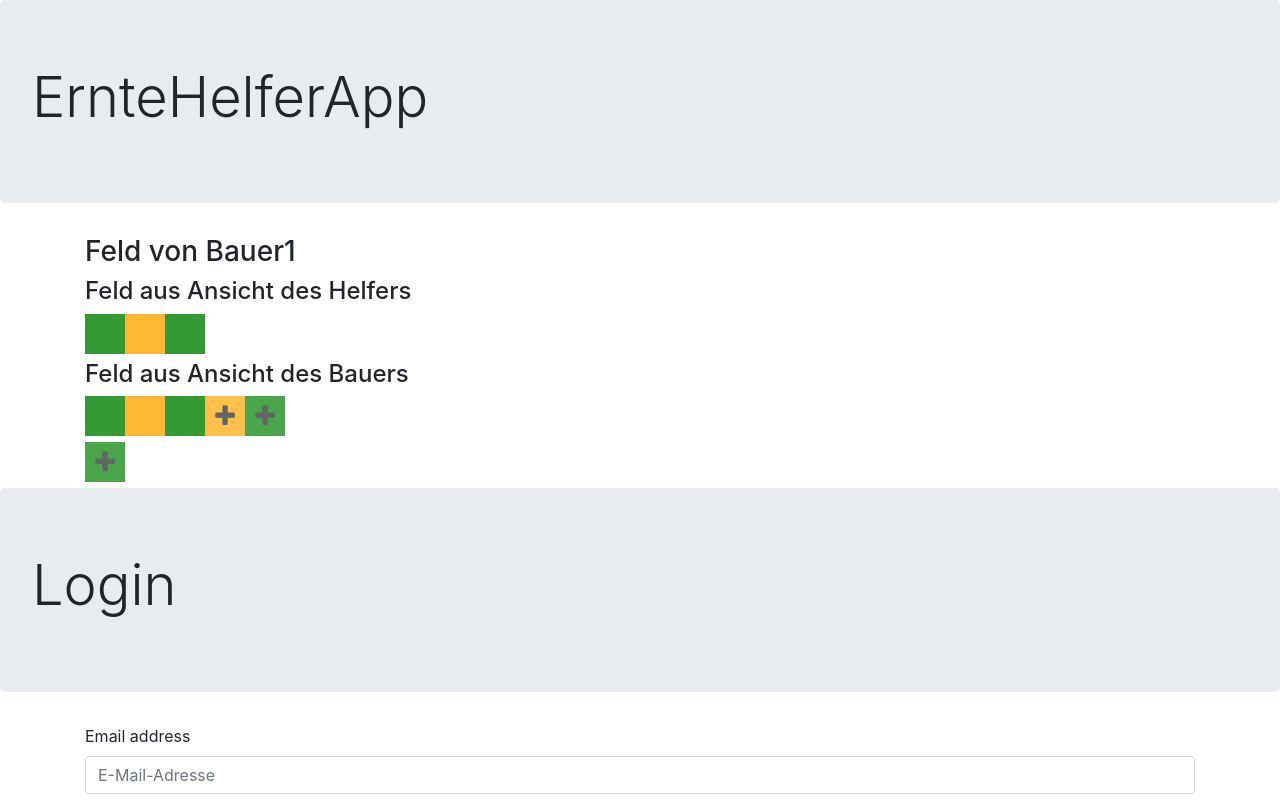
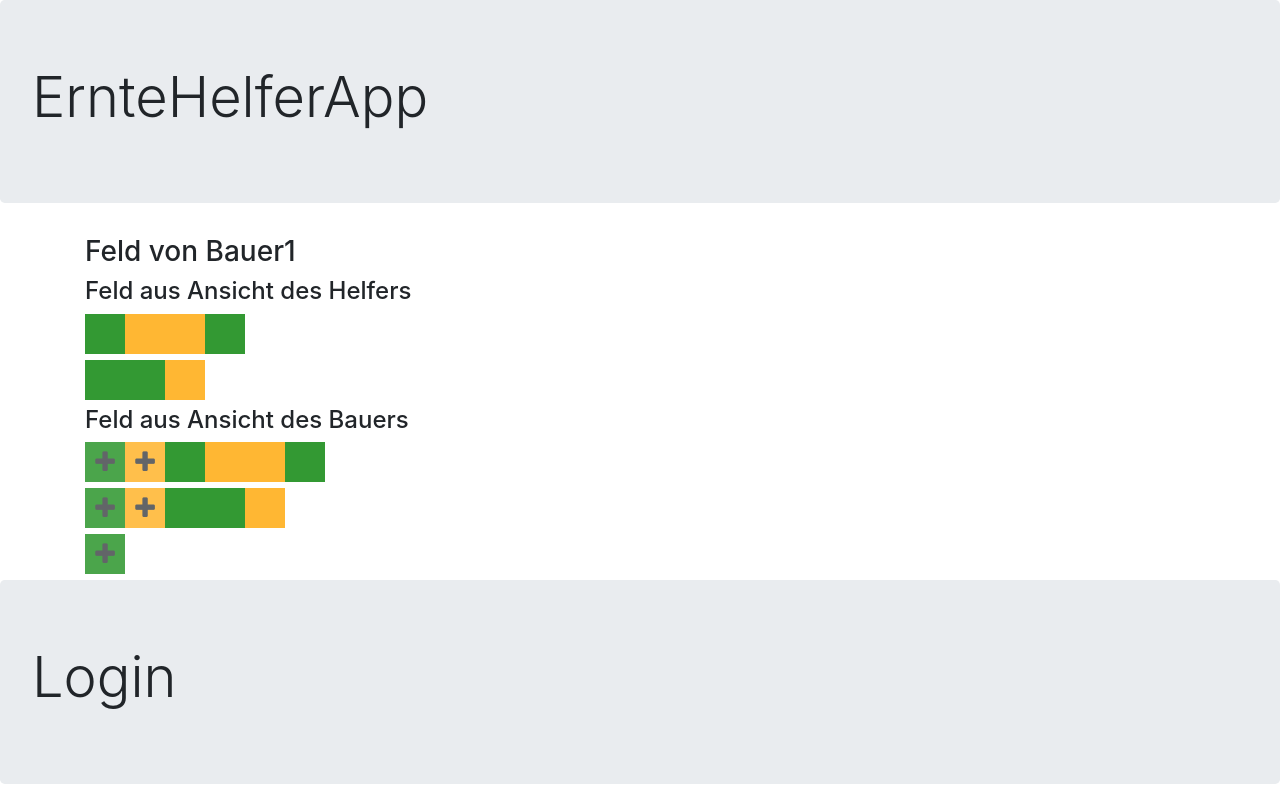
Before and after one commit to TeamBrickFire/BauerVue, a Vue app: page / in a window 1280 px wide. Shown: the top 800 px of the page. Built offline with nearby package versions, Linux system fonts and the light colour scheme.

Commit message:
Feld wird richtig gezeichent

```diff
--- a/src/components/FarmFields.vue
+++ b/src/components/FarmFields.vue
@@ -1,18 +1,27 @@
 <template>
     <div class="farmfields">
-        <div class="field-row" v-bind:key="fieldy" v-for="(fieldy, indexY) in fields">
-            <template v-for="(fieldx, indexX) in fieldy">
-                <span v-on:click="changeField(indexX, indexY)" class="farm-field harvestable" v-bind:key="fieldx" v-if="fieldx[0] === 0"/>
-                <span v-on:click="changeField(indexX, indexY)" class="farm-field harvested" v-bind:key="fieldx" v-else/>
-            </template>
-            <span v-if="editable" v-on:click="addField(indexY, 1)" class="farm-field clickable"
-                  style="background-color: orange;"><i class="fa fa-plus farm-field-element"
-                                                       aria-hidden="true"/></span>
-            <span v-if="editable" v-on:click="addField(indexY, 0)" class="farm-field clickable"
-                  style="background-color: green;"><i class="fa fa-plus farm-field-element" aria-hidden="true"/></span>
+        <div class="field-row" :key="x" v-for="(x, xIndex) in f2">
+            <!-- Green button too add new fields in a row  -->
+            <span v-if="editable" v-on:click="addField(xIndex, false)" class="farm-field clickable" style="background-color: green;">
+                <i class="fa fa-plus farm-field-element" aria-hidden="true"/>
+            </span>
+
+            <!-- Yellow button too add new fields in a row  -->
+            <span v-if="editable" v-on:click="addField(xIndex, true)" class="farm-field clickable" style="background-color: orange;">
+                <i class="fa fa-plus farm-field-element" aria-hidden="true"/>
+            </span>
+                <template  v-for="(y, yIndex) in x">
+                    <template v-for="z in y">
+                        <!--  Green or yellow field drawing -->
+                        <span v-on:click="changeField(xIndex, yIndex)" class="farm-field harvestable" v-bind:key="z" v-if="z === false"/>
+                        <span v-on:click="changeField(xIndex, yIndex)" class="farm-field harvested" v-bind:key="z" v-else/>
+                    </template>
+                </template>
         </div>
-        <span v-if="editable" v-on:click="addFieldRow" class="farm-field clickable" style="background-color: green;"><i
-                class="fa fa-plus farm-field-element" aria-hidden="true"/></span>
+        <!--  Green button at the bottom to create a new row  -->
+        <span v-if="editable" v-on:click="addFieldRow" class="farm-field clickable" style="background-color: green;">
+            <i class="fa fa-plus farm-field-element" aria-hidden="true"/>
+        </span>
     </div>
 </template>
 
@@ -20,7 +29,7 @@
     export default {
         data() {
             return {
-                fields: [[[0], [1], [0]]],
+                f2: {0: {0 : {"blocked": false}, 1 : {"blocked": true}, 2 : {"blocked": true}, 3 : {"blocked": false}}, 1: {0 : {"blocked": false}, 1 : {"blocked": false}, 2 : {"blocked": true}}},
                 editable: true,
                 highestFieldType: 2,
             }
@@ -31,10 +40,18 @@
         },
         methods: {
             addFieldRow: function () {
-                this.fields.push([]);
+                let key = Object.keys(this.f2).length;
+
+                let d = Object.assign({}, this.f2);
+                d[key] = {"0" : {"blocked": false} };
+                this.f2 = d;
             },
             addField: function (y, b) {
-                this.fields[y].push([b]);
+                let key = Object.keys(this.f2[y]).length;
+                console.log(this.f2);
+                let d = Object.assign({}, this.f2);
+                d[y][key] = {"blocked": b};
+                this.f2 = d;
             },
             init: function () {
                 if (this.readonly === "true") {
@@ -42,14 +59,11 @@
                 }
             },
             changeField: function (x, y) {
-                //make a copy of the row
-                const newRow = this.fields[y].slice(0);
-                // update the value
-                newRow[x][y] = (newRow[x][y] + 1) % this.highestFieldType;
-                // update it in the grid
-                this.$set(this.fields, y, newRow);
-
-                console.log(this.fields[y][x])
+                if(this.editable) {
+                    let d = Object.assign({}, this.f2);
+                    d[x][y]["blocked"] = !d[x][y]["blocked"];
+                    this.f2 = d;
+                }
             },
         },
         beforeMount() {
```
